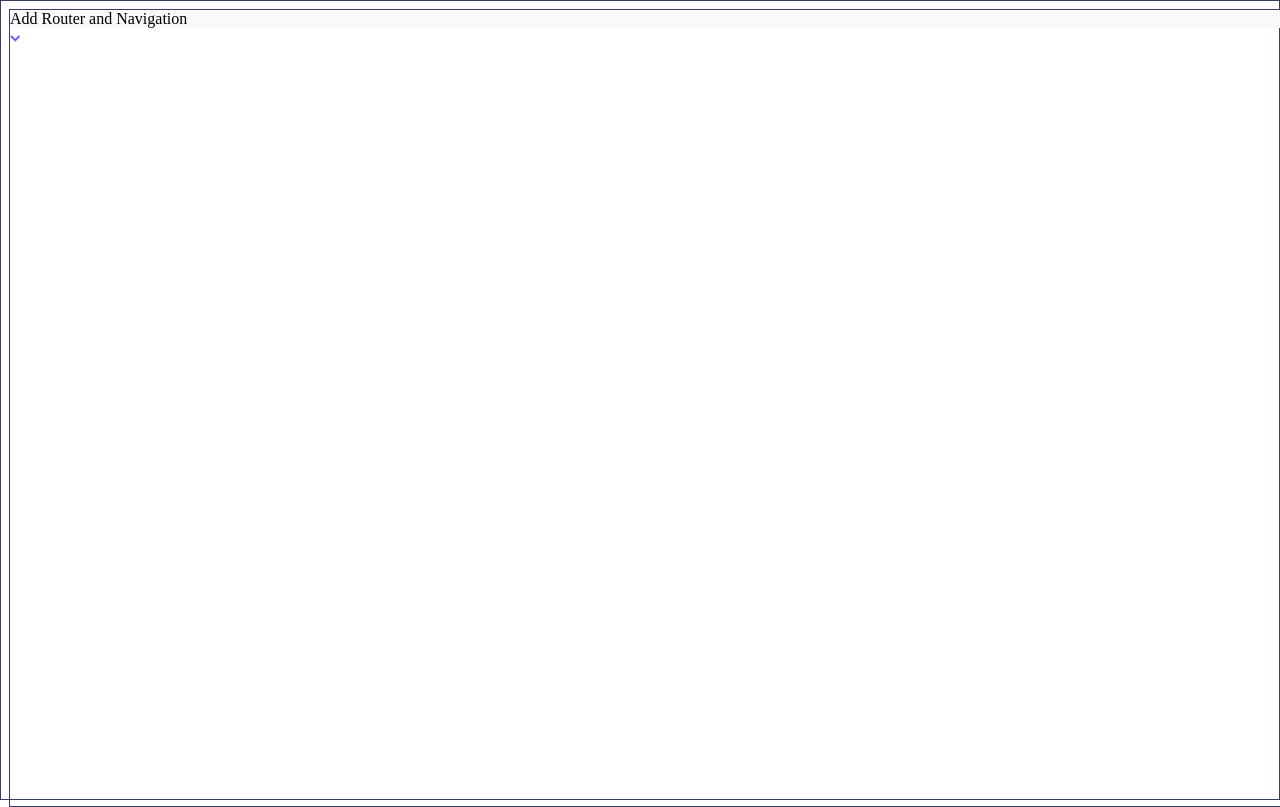
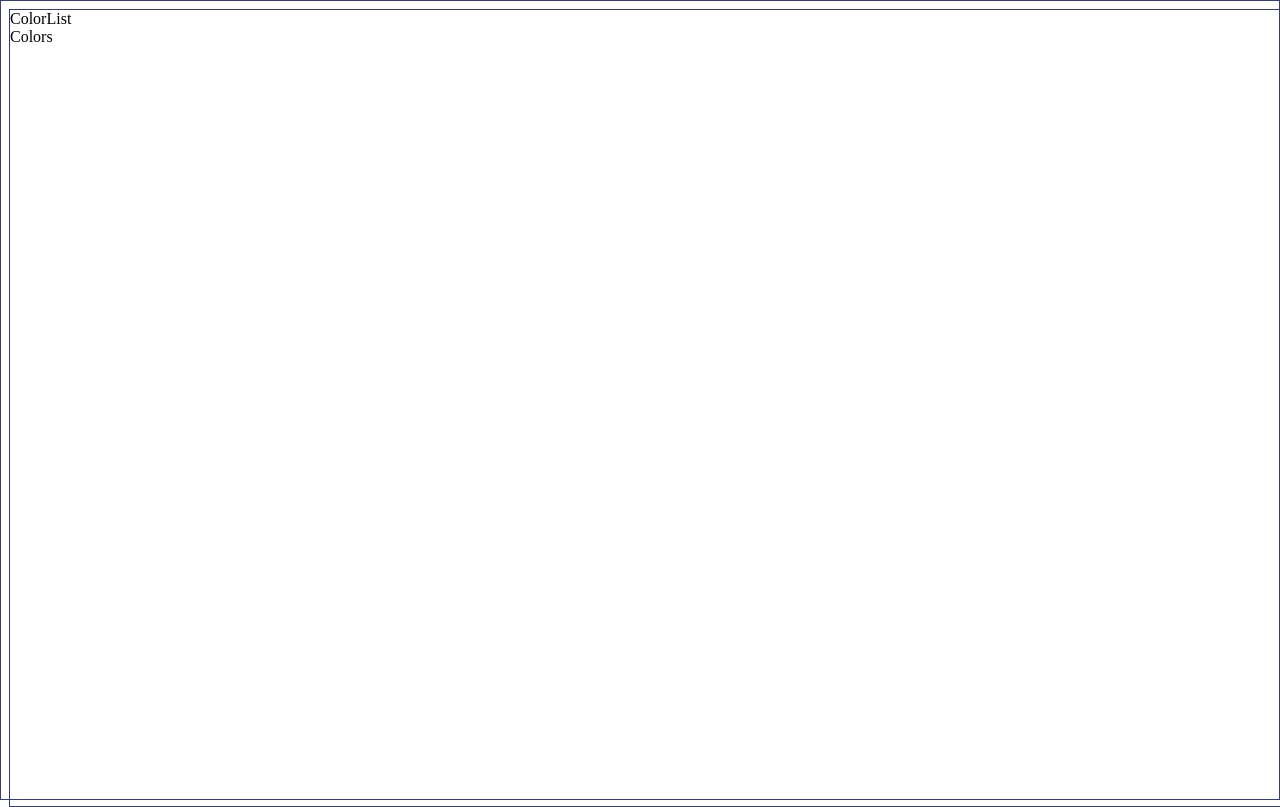
Before and after one commit to timegated/invoice-app, a React (Vite) app in the folder ui/: page /colors in a window 1280 px wide. Built offline with nearby package versions, Linux system fonts and the light colour scheme.

Commit message:
Add routing and navigation

```diff
--- a/ui/package.json
+++ b/ui/package.json
@@ -22,7 +22,8 @@
   "dependencies": {
     "react": "^18.2.0",
     "react-dom": "^18.2.0",
-    "react-router": "^6.8.1"
+    "react-router": "^6.8.1",
+    "react-router-dom": "^6.8.1"
   },
   "devDependencies": {
     "@types/react": "^18.0.27",
--- a/ui/src/App.tsx
+++ b/ui/src/App.tsx
@@ -1,9 +1,11 @@
+import Navigation from './components/Navigation/Navigation';
 import iconArrowDown from './assets/icon-arrow-down.svg'
 import './app.css';
 
 const App = (): JSX.Element => {
   return (
     <>
+      <Navigation />
       <div className="main-content">Add Router and Navigation</div>
       <img src={iconArrowDown} alt="" />
     </>
--- a/ui/src/components/ColorList.tsx
+++ b/ui/src/components/ColorList.tsx
@@ -0,0 +1,18 @@
+import { FunctionComponent } from "react";
+import { Colors } from "./Colors";
+interface Props {
+
+}
+
+const ColorList: FunctionComponent<Props> = (): JSX.Element => {
+  return (
+    <>
+      <div>
+        ColorList
+      </div>
+      <Colors />
+    </>
+  );
+}
+
+export default ColorList;
--- a/ui/src/components/Colors.tsx
+++ b/ui/src/components/Colors.tsx
@@ -0,0 +1,7 @@
+import React from 'react'
+
+export const Colors = () => {
+  return (
+    <div>Colors</div>
+  )
+};
--- /dev/null
+++ b/ui/src/components/Navigation/Navigation.tsx
@@ -0,0 +1,11 @@
+import React, { useState } from 'react'
+
+const Navigation = () => {
+  const [first, setfirst] = useState("");
+
+  return (
+    <div>Navigation</div>
+  )
+}
+
+export default Navigation
--- a/ui/src/main.tsx
+++ b/ui/src/main.tsx
@@ -1,10 +1,29 @@
 import React from 'react'
 import ReactDOM from 'react-dom/client'
 import App from './App'
+import {
+  createBrowserRouter,
+  RouterProvider,
+  Route,
+  Link
+} from 'react-router-dom';
+
 import './main.css'
+import ColorList from './components/ColorList';
 
+
+const router = createBrowserRouter([
+  {
+    path: '/',
+    element: <App />,
+  },
+  {
+    path: '/colors',
+    element: <ColorList />
+  }
+])
 ReactDOM.createRoot(document.getElementById('root') as HTMLElement).render(
   <React.StrictMode>
-    <App />
+    <RouterProvider router={router} />
   </React.StrictMode>,
 )
```
Also changed, not shown: 1 other file (tests, documents, lock files or other folders).
